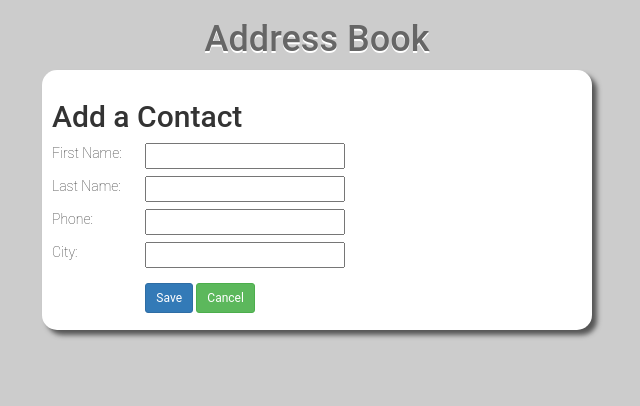
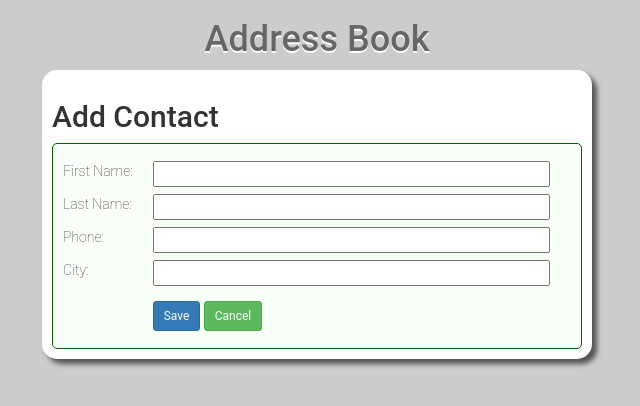
Before and after one commit to bclover/AddressBook, a website: page src/index.html in a window 1280 px wide. Both pictures are taken after a click on the button "Add Contact". Shown: the whole page, without its empty margins (323-963 px from the left). Drawn offline with nearby package versions, Linux system fonts and the light colour scheme.

Commit message:
A little form styling.

```diff
--- a/src/index.html
+++ b/src/index.html
@@ -27,7 +27,7 @@
 
 <h1>Address Book</h1>
 
-    <div class="wrapper">
+<div class="wrapper" ng-cloak>
 
     <!-- Add Contact Button -->
     <div class="row row-with-margin" ng-hide="addContactFormIsVisible">
@@ -39,43 +39,45 @@
     <!-- Add Contact Form -->
     <div id="contactForm" ng-show="addContactFormIsVisible">
 
-            <h2>Add a Contact</h2>
+        <h2>Add Contact</h2>
+
+        <div id="contactFormInputContainer">
 
             <div class="row row-with-margin">
-                <div class="col-md-2 no-right-padding">
+                <div class="col-md-2 contact-form-label">
                     First Name:
                 </div>
                 <div class="col-md-10">
-                    <input id="contactFirstNameInput" type="text" ng-model="newPerson.firstName" />
+                    <input id="contactFirstNameInput" type="text" ng-model="newPerson.firstName"/>
                 </div>
             </div>
             <div class="row row-with-margin">
-                <div class="col-md-2 no-right-padding">
+                <div class="col-md-2 contact-form-label">
                     Last Name:
                 </div>
                 <div class="col-md-10">
-                    <input id="contactLastNameInput" type="text" ng-model="newPerson.lastName" />
+                    <input id="contactLastNameInput" type="text" ng-model="newPerson.lastName"/>
                 </div>
             </div>
             <div class="row row-with-margin">
-                <div class="col-md-2 no-right-padding">
+                <div class="col-md-2 contact-form-label">
                     Phone:
                 </div>
                 <div class="col-md-10">
-                    <input id="contactPhoneInput" type="text" ng-model="newPerson.phone" />
+                    <input id="contactPhoneInput" type="text" ng-model="newPerson.phone"/>
                 </div>
             </div>
             <div class="row row-with-margin">
-                <div class="col-md-2 no-right-padding">
+                <div class="col-md-2 contact-form-label">
                     City:
                 </div>
                 <div class="col-md-10">
-                    <input id="contactCityInput" type="text" ng-model="newPerson.city" />
+                    <input id="contactCityInput" type="text" ng-model="newPerson.city"/>
                 </div>
             </div>
 
             <div class="row row-with-margin">
-                <div class="col-md-2 no-right-padding">
+                <div class="col-md-2 contact-form-label">
 
                 </div>
                 <div class="col-md-10 text-danger">
@@ -84,13 +86,15 @@
             </div>
 
             <div class="row row-with-margin">
-                <div class="col-md-2 no-right-padding">
+                <div class="col-md-2 contact-form-label">
 
                 </div>
                 <div class="col-md-10">
                     <button class="btn btn-primary btn-sm" ng-click="saveBtnClicked()">Save</button>
                     <button class="btn btn-success btn-sm" ng-click="cancelBtnClicked()">Cancel</button>
                 </div>
+            </div>
+
         </div>
 
     </div>
@@ -108,7 +112,8 @@
                     {{person.firstName + ' ' + person.lastName}}
                 </div>
                 <div class="col-md-1">
-                        <button class="btn btn-circle btn-danger btn-xs" ng-click="removeContactBtnClicked(person)">x</button>
+                    <button class="btn btn-circle btn-danger btn-xs" ng-click="removeContactBtnClicked(person)">x
+                    </button>
                 </div>
             </div>
             <div class="phone"><strong>Phone: </strong>{{person.phone}}</div>
--- a/src/styles/custom.css
+++ b/src/styles/custom.css
@@ -1,3 +1,7 @@
+[ng\:cloak], [ng-cloak], .ng-cloak {
+    display: none !important;
+}
+
 body{
     font-family: 'Roboto', sans-serif;
     font-weight: 100;
@@ -47,6 +51,17 @@ h1{
     margin-bottom: 7px
 }
 
-.no-right-padding {
+.contact-form-label {
     padding-right: 0;
 }
+
+#contactForm input {
+    width: 95%;
+}
+
+#contactFormInputContainer {
+    background: #f8fff7;
+    border: solid 1px #006400;
+    border-radius: 5px;
+    padding: 10px;
+}
```
Lines whose indentation alone changed are shown as unchanged.
